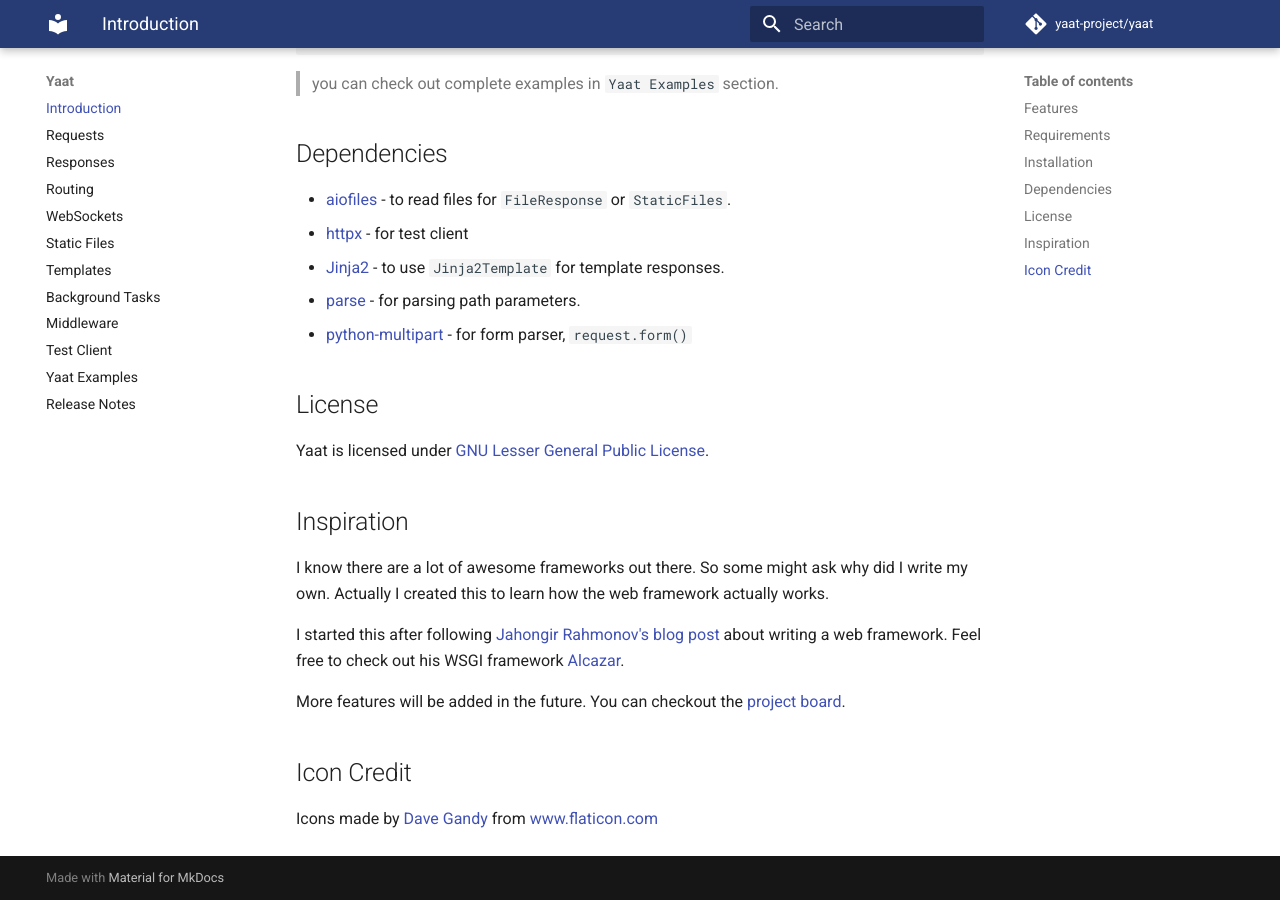
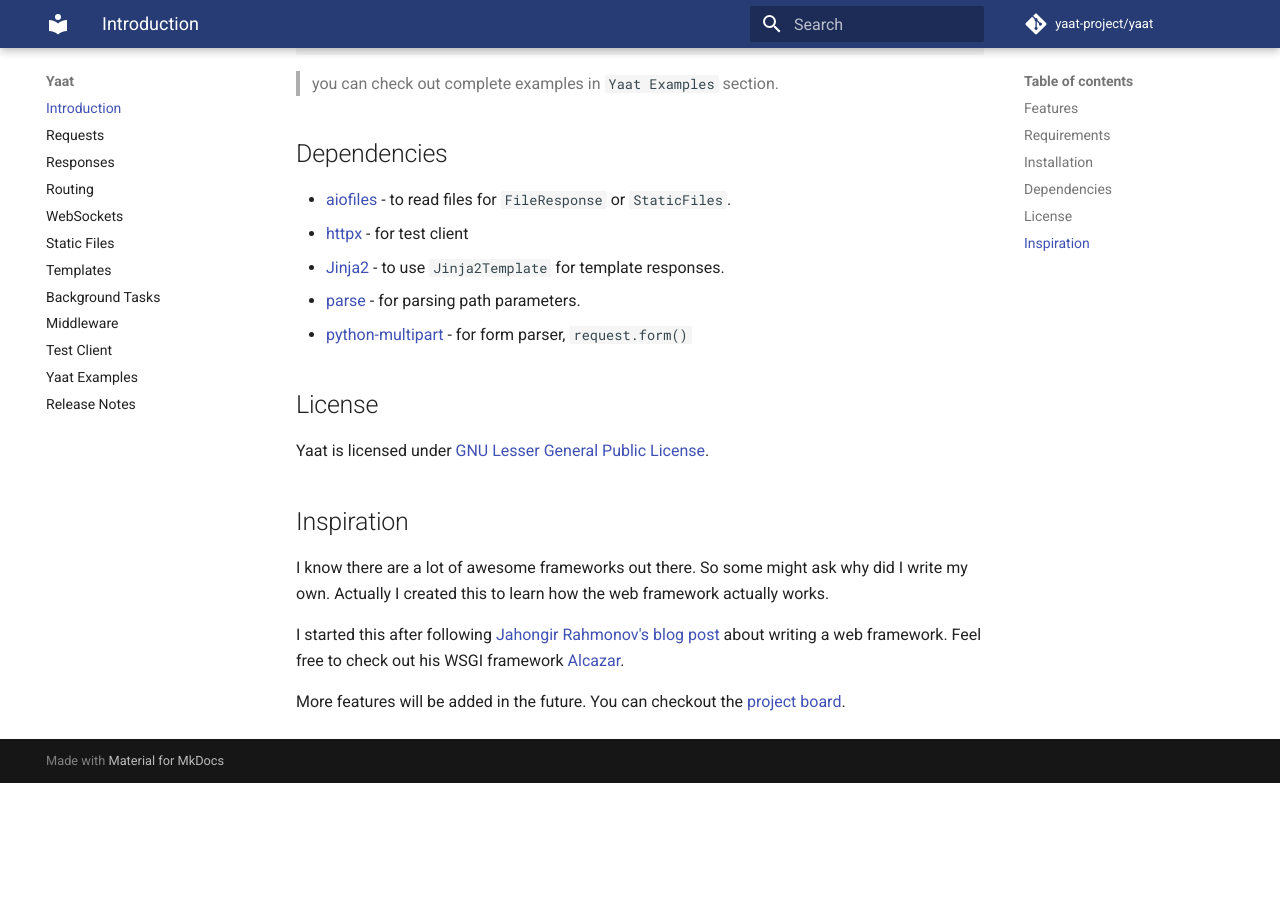
Before and after one commit to yaat-project/yaat, an MkDocs documentation site: the page built from docs/index.md, in a window 1280 px wide and 900 px high, scrolled down 1504 px. Built offline with MkDocs 1.6.1 and Material for MkDocs 9.7.7, drawn with Linux system fonts in a browser that asks for light colours; comment, search, counter and statistics services are not loaded; after the commit the page ends 2287 px from its top, so only the background shows below that.

Commit message:
updated docs

```diff
--- a/docs/index.md
+++ b/docs/index.md
@@ -75,7 +75,3 @@
 I started this after following [Jahongir Rahmonov's blog post](https://rahmonov.me/posts/write-python-framework-part-one/) about writing a web framework. Feel free to check out his WSGI framework [Alcazar](https://github.com/rahmonov/alcazar).
 
 More features will be added in the future. You can checkout the [project board](https://github.com/yaat-project/yaat/projects/1).
-
-## Icon Credit
-
-Icons made by <a href="https://www.flaticon.com/authors/dave-gandy" title="Dave Gandy">Dave Gandy</a> from <a href="https://www.flaticon.com/" title="Flaticon">www.flaticon.com</a>
```
